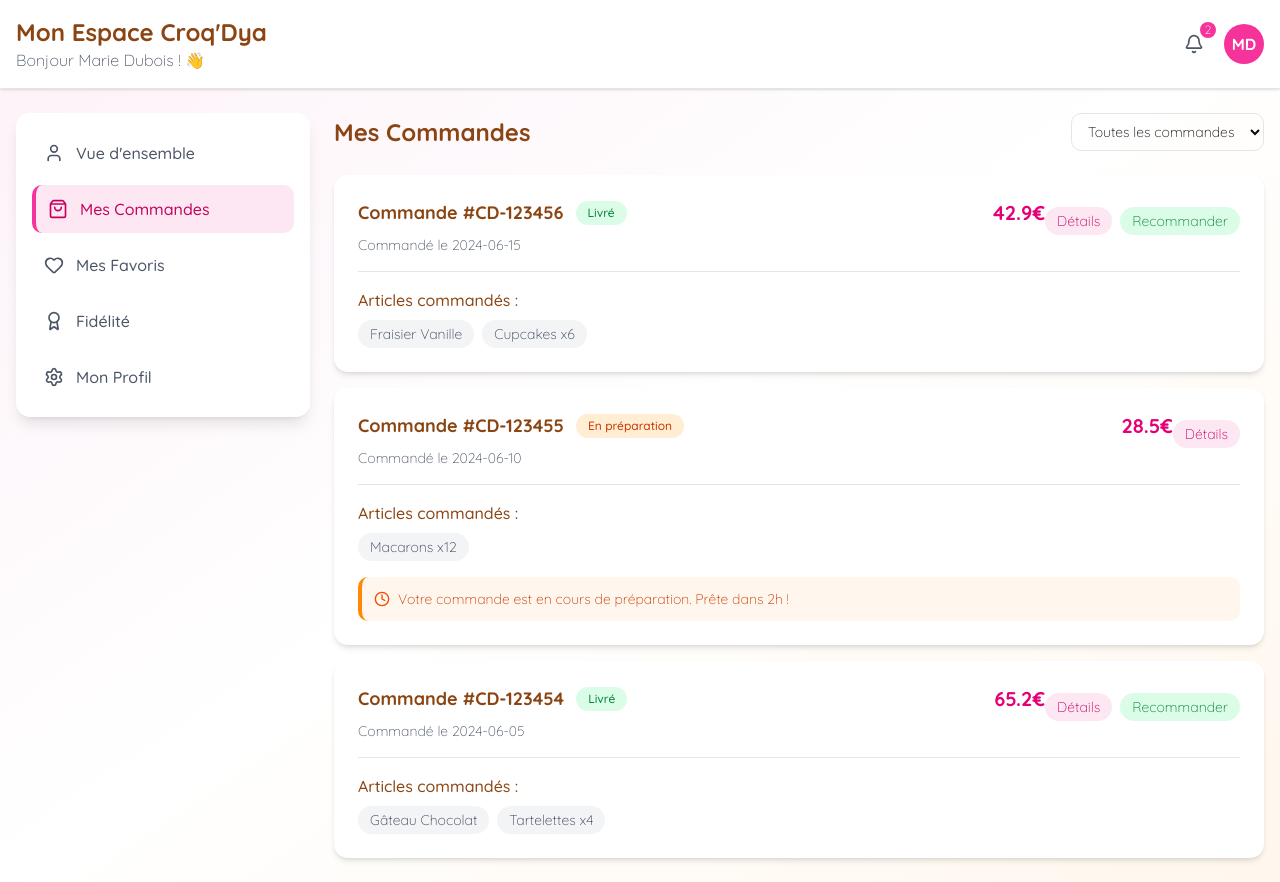
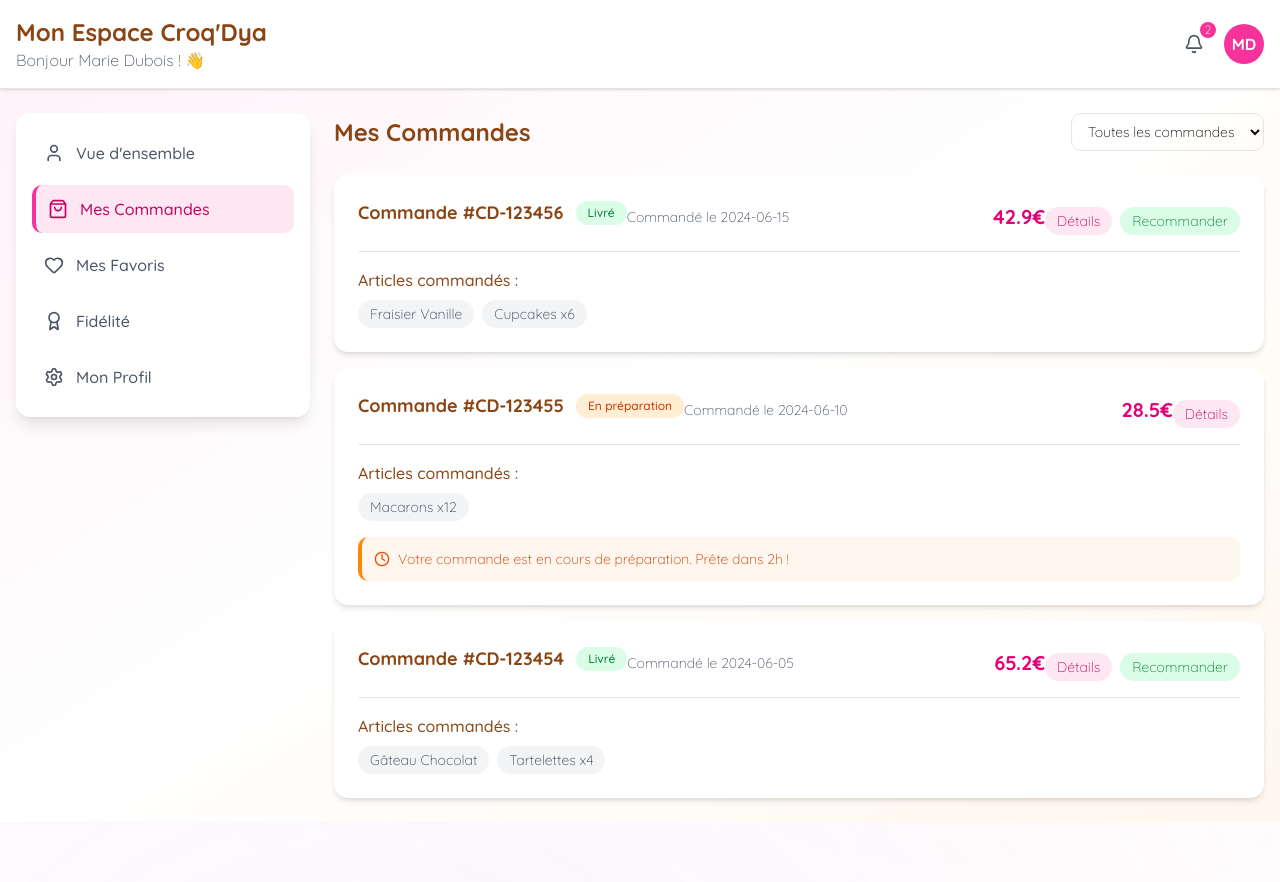
Before and after one commit to shaelahzebato/Croq-Dya, a Next.js app: page /dashboard/client in a window 1280 px wide. Both pictures are taken after a click on the button "Mes Commandes". After the commit the page ends 822 px from the top, so only its background shows below. Built offline with nearby package versions, Linux system fonts and the light colour scheme.

Commit message:
feat: gestion de positionnement dans /commander

```diff
--- a/src/app/dashboard/client/page.tsx
+++ b/src/app/dashboard/client/page.tsx
@@ -284,14 +284,14 @@ export default function DashboardUtilisateur() {
                   {recentOrders.map((order: Order) => (
                     <div key={order.id} className="bg-white rounded-xl shadow-md p-6">
                       <div className="flex items-start justify-between mb-4">
-                        <div>
+                        <div className='flex items-center'>
                           <div className="flex items-center gap-3 mb-2">
                             <h3 className="text-lg font-bold text-[#8B4513]">Commande #{order.id}</h3>
                             <StatusBadge status={order.status} />
                           </div>
                           <p className="text-gray-600 text-sm">Commandé le {order.date}</p>
                         </div>
-                        <div className="text-right flex ">
+                        <div className="text-right flex items-center">
                           <div className="text-xl font-bold text-pink-600">{order.total}€</div>
                           <div className="flex gap-2 mt-2">
                             <button className="text-sm bg-pink-100 text-pink-700 px-3 py-1 rounded-full hover:bg-pink-200">
```
